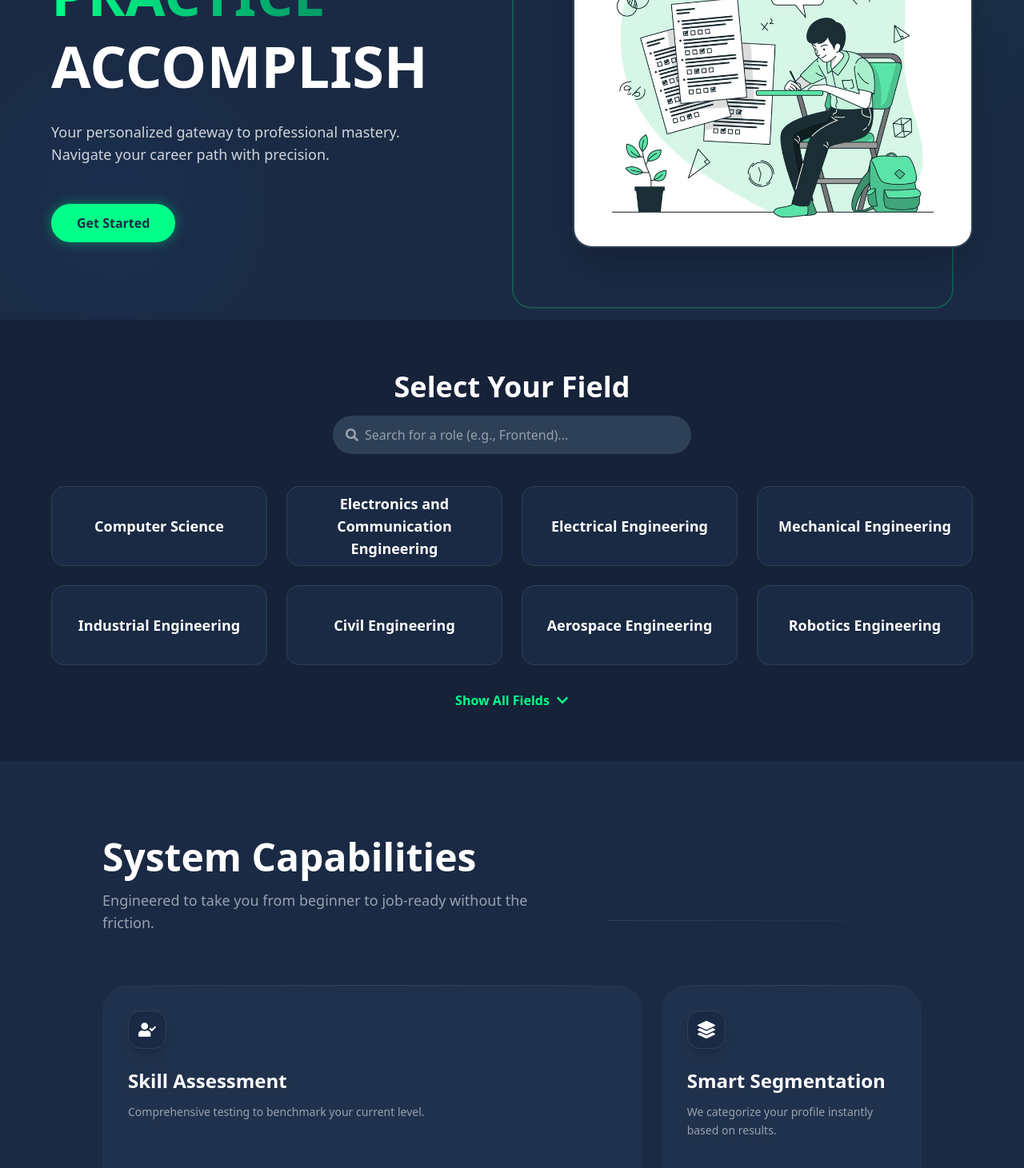
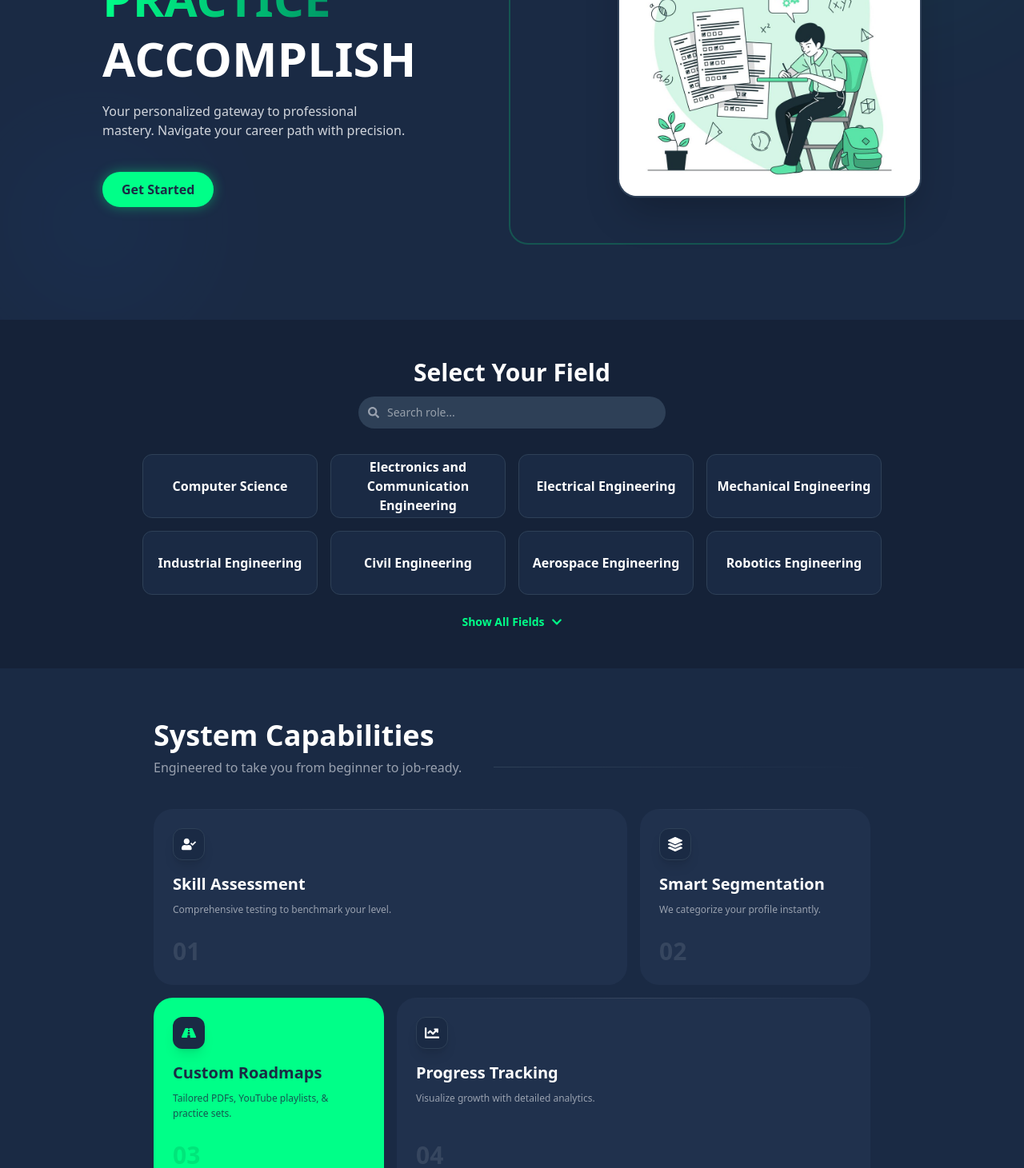
Before and after one commit to sujaldef/Skillnavigator, a React (Vite) app: page / in a window 1280 px wide. Shown: the part 320-1781 px from the top of the page at 80% size. Built offline with nearby package versions, Linux system fonts and the light colour scheme.

Commit message:
fix the get started button

```diff
--- a/src/pages/Home/Components/FieldGrid.jsx
+++ b/src/pages/Home/Components/FieldGrid.jsx
@@ -23,42 +23,42 @@ const FieldGrid = ({ onFieldClick }) => {
     fetchFields();
   }, []);
 
-  // Handle Search
   useEffect(() => {
     const results = entries.filter(field =>
       field.toLowerCase().includes(searchTerm.toLowerCase())
     );
     setFilteredEntries(results);
-    // Auto expand if searching
     if (searchTerm) setExpanded(true);
   }, [searchTerm, entries]);
 
   const toggleExpand = () => setExpanded(!expanded);
-
   const visibleEntries = expanded ? filteredEntries : filteredEntries.slice(0, 8);
 
   return (
-    <div className="w-full bg-[#152238] py-16 px-6">
-      <div className="max-w-6xl mx-auto">
-        <div className="text-center mb-10">
-          <h2 className="text-3xl md:text-4xl font-bold text-white mb-4">Select Your Field</h2>
+    // Reduced padding py-12
+    <div className="w-full bg-[#152238] py-12 px-6">
 
-          {/* Search Bar */}
-          <div className="relative max-w-md mx-auto">
+      {/* 75% Width Container */}
+      <div className="w-[85%] md:w-[75%] max-w-5xl mx-auto">
+        <div className="text-center mb-8">
+          <h2 className="text-2xl md:text-3xl font-bold text-white mb-3">Select Your Field</h2>
+
+          <div className="relative max-w-sm mx-auto">
             <input
               type="text"
-              placeholder="Search for a role (e.g., Frontend)..."
+              placeholder="Search role..."
               value={searchTerm}
               onChange={(e) => setSearchTerm(e.target.value)}
-              className="w-full bg-[#2E4057] text-white pl-10 pr-4 py-3 rounded-full focus:outline-none focus:ring-2 focus:ring-[#00FF88] transition-all"
+              className="w-full bg-[#2E4057] text-white text-sm pl-9 pr-4 py-2.5 rounded-full focus:outline-none focus:ring-2 focus:ring-[#00FF88] transition-all"
             />
-            <FaSearch className="absolute left-4 top-1/2 transform -translate-y-1/2 text-gray-400" />
+            <FaSearch className="absolute left-3 top-1/2 transform -translate-y-1/2 text-gray-400 text-sm" />
           </div>
         </div>
 
         <motion.div
           layout
-          className="grid grid-cols-1 sm:grid-cols-2 md:grid-cols-4 gap-6"
+          // Grid gap reduced
+          className="grid grid-cols-1 sm:grid-cols-2 md:grid-cols-4 gap-4"
         >
           <AnimatePresence>
             {visibleEntries.map((field, index) => (
@@ -70,9 +70,10 @@ const FieldGrid = ({ onFieldClick }) => {
                 whileHover={{ y: -5, boxShadow: "0px 0px 20px rgba(0, 255, 136, 0.3)" }}
                 key={field}
                 onClick={() => onFieldClick(field)}
-                className="bg-[#1A2A44] border border-[#2E4057] h-[100px] flex items-center justify-center rounded-2xl cursor-pointer group transition-colors hover:border-[#00FF88]"
+                // Reduced Height to 80px and font size
+                className="bg-[#1A2A44] border border-[#2E4057] h-[80px] flex items-center justify-center rounded-xl cursor-pointer group transition-colors hover:border-[#00FF88]"
               >
-                <span className="text-white font-semibold text-lg group-hover:text-[#00FF88] transition-colors text-center px-2">
+                <span className="text-white font-semibold text-base group-hover:text-[#00FF88] transition-colors text-center px-2">
                   {field}
                 </span>
               </motion.div>
@@ -80,12 +81,11 @@ const FieldGrid = ({ onFieldClick }) => {
           </AnimatePresence>
         </motion.div>
 
-        {/* Toggle Button - Hide searching or if list is short */}
         {filteredEntries.length > 8 && !searchTerm && (
-          <div className="flex justify-center mt-8">
+          <div className="flex justify-center mt-6">
             <button
               onClick={toggleExpand}
-              className="flex items-center space-x-2 text-[#00FF88] font-semibold hover:text-white transition-colors"
+              className="flex items-center space-x-2 text-[#00FF88] font-semibold text-sm hover:text-white transition-colors"
             >
               <span>{expanded ? 'Show Less' : 'Show All Fields'}</span>
               {expanded ? <FaChevronUp /> : <FaChevronDown />}
--- a/src/pages/Home/Components/HeroSection.jsx
+++ b/src/pages/Home/Components/HeroSection.jsx
@@ -1,7 +1,7 @@
 import React from 'react';
 import { motion } from 'framer-motion';
 
-const HeroSection = () => {
+const HeroSection = ({ onGetStarted }) => {
   const textVariants = {
     hidden: { opacity: 0, x: -50 },
     visible: (i) => ({
@@ -11,17 +11,25 @@ const HeroSection = () => {
     }),
   };
 
+  const handleGetStarted = () => {
+    onGetStarted();
+  };
+
   return (
-    <section className="relative min-h-[90vh] w-full bg-[#1A2A44] flex items-center justify-center overflow-hidden px-6 md:px-16 pt-20">
+    // Changed min-h-[90vh] to min-h-[70vh]
+    <section className="relative min-h-[90vh] w-full bg-[#1A2A44] flex items-center justify-center overflow-hidden px-6 pt-16">
       {/* Background Decor */}
-      <div className="absolute top-0 right-0 w-96 h-96 bg-[#00FF88] opacity-5 rounded-full blur-[100px]" />
-      <div className="absolute bottom-0 left-0 w-72 h-72 bg-blue-500 opacity-5 rounded-full blur-[80px]" />
+      <div className="absolute top-0 right-0 w-80 h-80 bg-[#00FF88] opacity-5 rounded-full blur-[100px]" />
+      <div className="absolute bottom-0 left-0 w-60 h-60 bg-blue-500 opacity-5 rounded-full blur-[80px]" />
 
-      <div className="max-w-7xl w-full grid grid-cols-1 md:grid-cols-2 gap-12 items-center">
+      {/* Changed max-w-7xl to max-w-5xl (roughly 75% size) */}
+      <div className="max-w-5xl w-full grid grid-cols-1 md:grid-cols-2 gap-8 items-center">
+
         {/* Left: Text */}
         <div className="space-y-4 z-10">
           <motion.div custom={0} initial="hidden" animate="visible" variants={textVariants}>
-            <h1 className="text-white font-extrabold text-5xl md:text-7xl leading-tight font-montserrat">
+            {/* Reduced text size: text-4xl/6xl instead of 5xl/7xl */}
+            <h1 className="text-white font-extrabold text-4xl md:text-6xl leading-tight font-montserrat">
               LEARN <br />
               <span className="text-transparent bg-clip-text bg-gradient-to-r from-[#00FF88] to-emerald-600">
                 PRACTICE
@@ -34,7 +42,7 @@ const HeroSection = () => {
             initial={{ opacity: 0 }}
             animate={{ opacity: 1 }}
             transition={{ delay: 0.8 }}
-            className="text-gray-300 text-lg max-w-md mt-6"
+            className="text-gray-300 text-base max-w-sm mt-4" // Reduced max-w and text size
           >
             Your personalized gateway to professional mastery. Navigate your career path with precision.
           </motion.p>
@@ -42,13 +50,14 @@ const HeroSection = () => {
           <motion.button
             whileHover={{ scale: 1.05 }}
             whileTap={{ scale: 0.95 }}
-            className="mt-8 px-8 py-3 bg-[#00FF88] text-[#1A2A44] font-bold rounded-full shadow-[0_0_15px_rgba(0,255,136,0.4)] hover:shadow-[0_0_25px_rgba(0,255,136,0.6)] transition-shadow"
+            onClick={handleGetStarted}
+            className="mt-6 px-6 py-2.5 bg-[#00FF88] text-[#1A2A44] font-bold rounded-full shadow-[0_0_15px_rgba(0,255,136,0.4)] hover:shadow-[0_0_25px_rgba(0,255,136,0.6)] transition-shadow"
           >
             Get Started
           </motion.button>
         </div>
 
-        {/* Right: Imae */}
+        {/* Right: Image */}
         <motion.div
           initial={{ opacity: 0, scale: 0.8 }}
           animate={{ opacity: 1, scale: 1 }}
@@ -56,14 +65,14 @@ const HeroSection = () => {
           className="relative z-10 flex justify-center md:justify-end"
         >
           <motion.img
-            animate={{ y: [0, -20, 0] }}
+            animate={{ y: [0, -15, 0] }} // Reduced float distance
             transition={{ repeat: Infinity, duration: 4, ease: "easeInOut" }}
             src="/computer.jpg"
             alt="Learning Setup"
-            className="w-full max-w-[500px] rounded-3xl shadow-2xl border-2 border-[#2E4057]"
+            // Constrained width to 380px
+            className="w-full max-w-[380px] rounded-3xl shadow-2xl border-2 border-[#2E4057]"
           />
-          {/* Decorative Elemets behind image */}
-          <div className="absolute -z-10 top-10 right-10 w-full h-full border-2 border-[#00FF88] rounded-3xl opacity-20 transform translate-x-4 translate-y-4" />
+          <div className="absolute -z-10 top-8 right-8 w-full h-full border-2 border-[#00FF88] rounded-3xl opacity-20 transform translate-x-3 translate-y-3" />
         </motion.div>
       </div>
     </section>
--- a/src/pages/Home/Components/InfoContainer.jsx
+++ b/src/pages/Home/Components/InfoContainer.jsx
@@ -6,51 +6,53 @@ const InfoContainer = () => {
   const features = [
     {
       title: "Skill Assessment",
-      desc: "Comprehensive testing to benchmark your current level.",
-      icon: <FaUserCheck size={22} />,
+      desc: "Comprehensive testing to benchmark your level.",
+      icon: <FaUserCheck size={18} />, // Smaller Icon
       colSpan: "col-span-1 md:col-span-2",
     },
     {
       title: "Smart Segmentation",
-      desc: "We categorize your profile instantly based on results.",
-      icon: <FaLayerGroup size={22} />,
+      desc: "We categorize your profile instantly.",
+      icon: <FaLayerGroup size={18} />,
       colSpan: "col-span-1",
     },
     {
       title: "Custom Roadmaps",
-      desc: "Tailored PDFs, YouTube playlists, and practice sets.",
-      icon: <FaRoad size={22} />,
-      highlight: true, // Special flag for the green card
+      desc: "Tailored PDFs, YouTube playlists, & practice sets.",
+      icon: <FaRoad size={18} />,
+      highlight: true,
       colSpan: "col-span-1",
     },
     {
       title: "Progress Tracking",
-      desc: "Visualize growth with detailed analytics and milestones.",
-      icon: <FaChartLine size={22} />,
+      desc: "Visualize growth with detailed analytics.",
+      icon: <FaChartLine size={18} />,
       colSpan: "col-span-1 md:col-span-2",
     },
   ];
 
   return (
-    <div className="w-full py-24 px-6 bg-[#1A2A44]">
-      <div className="max-w-5xl mx-auto">
+    // Reduced outer padding py-16
+    <div className="w-full py-16 px-6 bg-[#1A2A44]">
+      {/* Reduced max-w to 4xl (approx 75%) */}
+      <div className="max-w-4xl mx-auto">
 
         {/* Header */}
-        <div className="flex flex-col md:flex-row justify-between items-end mb-16 gap-6">
-          <div className="max-w-xl">
-            <h2 className="text-3xl md:text-5xl font-bold text-white mb-4">
+        <div className="flex flex-col md:flex-row justify-between items-end mb-10 gap-4">
+          <div className="max-w-lg">
+            {/* Smaller fonts */}
+            <h2 className="text-2xl md:text-4xl font-bold text-white mb-2">
               System Capabilities
             </h2>
-            <p className="text-gray-400 text-lg">
-              Engineered to take you from beginner to job-ready without the friction.
+            <p className="text-gray-400 text-base">
+              Engineered to take you from beginner to job-ready.
             </p>
           </div>
-          {/* Decorative Line */}
-          <div className="hidden md:block h-[1px] flex-grow bg-gradient-to-r from-[#2E4057] to-transparent mb-4 ml-8" />
+          <div className="hidden md:block h-[1px] flex-grow bg-gradient-to-r from-[#2E4057] to-transparent mb-3 ml-6" />
         </div>
 
-        {/* Bento Grid */}
-        <div className="grid grid-cols-1 md:grid-cols-3 gap-6">
+        {/* Bento Grid - Reduced gap */}
+        <div className="grid grid-cols-1 md:grid-cols-3 gap-4">
           {features.map((item, index) => (
             <BentoCard key={index} item={item} index={index} />
           ))}
@@ -60,7 +62,6 @@ const InfoContainer = () => {
   );
 };
 
-// Extracted Card Component for cleaner code
 const BentoCard = ({ item, index }) => {
   const isHighlight = item.highlight;
 
@@ -70,48 +71,44 @@ const BentoCard = ({ item, index }) => {
       whileInView={{ opacity: 1, y: 0 }}
       transition={{ delay: index * 0.1, duration: 0.5 }}
       viewport={{ once: true }}
+      // Reduced padding p-6, rounded corners reduced slightly
       className={`
-        ${item.colSpan} relative rounded-[32px] p-8 overflow-hidden group transition-all duration-300
+        ${item.colSpan} relative rounded-[24px] p-6 overflow-hidden group transition-all duration-300
         ${isHighlight ? 'bg-[#00FF88]' : 'bg-[#20314d] hover:bg-[#253a59]'}
       `}
     >
-      {/* 1. Top Border Highlight (The "Light Catch" effect) */}
       {!isHighlight && (
         <div className="absolute top-0 left-0 w-full h-[1px] bg-gradient-to-r from-transparent via-white/20 to-transparent opacity-50" />
       )}
 
-      {/* 2. Content Wrapper */}
       <div className="relative z-10 flex flex-col h-full justify-between">
-
-        {/* Header Part */}
         <div>
+          {/* Smaller Icon box */}
           <div className={`
-            w-12 h-12 rounded-2xl flex items-center justify-center mb-6 text-xl shadow-lg transition-transform group-hover:scale-110
+            w-10 h-10 rounded-xl flex items-center justify-center mb-4 text-lg shadow-lg transition-transform group-hover:scale-110
             ${isHighlight ? 'bg-[#1A2A44] text-[#00FF88]' : 'bg-[#1A2A44] text-white border border-[#2E4057]'}
           `}>
             {item.icon}
           </div>
 
-          <h3 className={`text-2xl font-bold mb-3 ${isHighlight ? 'text-[#1A2A44]' : 'text-white'}`}>
+          <h3 className={`text-xl font-bold mb-2 ${isHighlight ? 'text-[#1A2A44]' : 'text-white'}`}>
             {item.title}
           </h3>
 
-          <p className={`text-sm leading-relaxed ${isHighlight ? 'text-[#1A2A44]/80 font-medium' : 'text-gray-400'}`}>
+          <p className={`text-xs leading-relaxed ${isHighlight ? 'text-[#1A2A44]/80 font-medium' : 'text-gray-400'}`}>
             {item.desc}
           </p>
         </div>
 
-        {/* Footer Part (Number & Arrow) */}
-        <div className="flex justify-between items-end mt-8">
-           <span className={`text-4xl font-bold opacity-10 ${isHighlight ? 'text-black' : 'text-white'}`}>
+        <div className="flex justify-between items-end mt-6">
+           <span className={`text-3xl font-bold opacity-10 ${isHighlight ? 'text-black' : 'text-white'}`}>
              0{index + 1}
            </span>
 
-           {/* Arrow icon that  appears on hover */}
            <motion.div
              initial={{ x: -10, opacity: 0 }}
              whileHover={{ x: 0, opacity: 1 }}
-             className={`text-xl ${isHighlight ? 'text-[#1A2A44]' : 'text-[#00FF88]'}`}
+             className={`text-lg ${isHighlight ? 'text-[#1A2A44]' : 'text-[#00FF88]'}`}
            >
              →
            </motion.div>
--- a/src/pages/Home/index.jsx
+++ b/src/pages/Home/index.jsx
@@ -1,6 +1,5 @@
-import React, { useState, useEffect } from 'react';
+import React, { useState, useEffect, useRef } from 'react';
 import { useNavigate } from 'react-router-dom';
-import { motion } from 'framer-motion';
 import Navbar from '../../components/Navbar';
 import HeroSection from './Components/HeroSection';
 import FieldGrid from './Components/FieldGrid';
@@ -11,6 +10,8 @@ const Home = () => {
   const navigate = useNavigate();
   const [expanded, setExpanded] = useState(false);
   const [entries, setEntries] = useState([]);
+
+  const fieldSectionRef = useRef(null);
 
   useEffect(() => {
     fetch('/jobroleskills.json')
@@ -23,22 +24,10 @@ const Home = () => {
   }, []);
 
   const containerData = [
-    {
-      text: 'We provide you with the option of test to know ur level.',
-      image: '1stcontainer.svg',
-    },
-    {
-      text: 'We will segment your account to the result of test or your preferenced one',
-      image: '2ndcontainer.svg',
-    },
-    {
-      text: 'WE provide custom roadmap with pdf, youtube courses recommendation also question for practice',
-      image: '3rdcontainer.svg',
-    },
-    {
-      text: 'Personalize progress tracking',
-      image: '4thcontainer.svg',
-    },
+    { text: 'We provide you with the option of test to know ur level.', image: '1stcontainer.svg' },
+    { text: 'We will segment your account to the result of test or your preferenced one', image: '2ndcontainer.svg' },
+    { text: 'WE provide custom roadmap with pdf, youtube courses recommendation also question for practice', image: '3rdcontainer.svg' },
+    { text: 'Personalize progress tracking', image: '4thcontainer.svg' },
   ];
 
   const handleFieldClick = (fieldName) => {
@@ -49,31 +38,47 @@ const Home = () => {
     setExpanded((prev) => !prev);
   };
 
+  const scrollToFields = () => {
+    fieldSectionRef.current?.scrollIntoView({
+      behavior: "smooth",
+      block: "start"
+    });
+  };
+
   const wordAnimation = {
     hidden: { opacity: 0, y: 20 },
     visible: (i) => ({
       opacity: 1,
       y: 0,
-      transition: {
-        delay: i * 0.2,
-        duration: 0.3,
-      },
+      transition: { delay: i * 0.2, duration: 0.3 },
     }),
   };
 
   return (
-    <div className="min-h-screen font-montserrat">
+    <div className="min-h-screen font-montserrat bg-[#1A2A44]">
       <Navbar />
+
       <div className="flex flex-col items-center w-full">
-        <HeroSection />
-        <FieldGrid
-          entries={entries}
-          expanded={expanded}
-          onFieldClick={handleFieldClick}
-          onDropdownToggle={handleDropdownToggle}
+        {/* Hero Section */}
+        <HeroSection onGetStarted={scrollToFields} />
+
+        {/* Field Grid */}
+        <div ref={fieldSectionRef} className="w-full">
+          <FieldGrid
+            entries={entries}
+            expanded={expanded}
+            onFieldClick={handleFieldClick}
+            onDropdownToggle={handleDropdownToggle}
+          />
+        </div>
+
+        {/* Info Container */}
+        <InfoContainer
+          containerData={containerData}
+          wordAnimation={wordAnimation}
         />
-        <InfoContainer containerData={containerData} wordAnimation={wordAnimation} />
       </div>
+
       <Footer />
     </div>
   );
```
